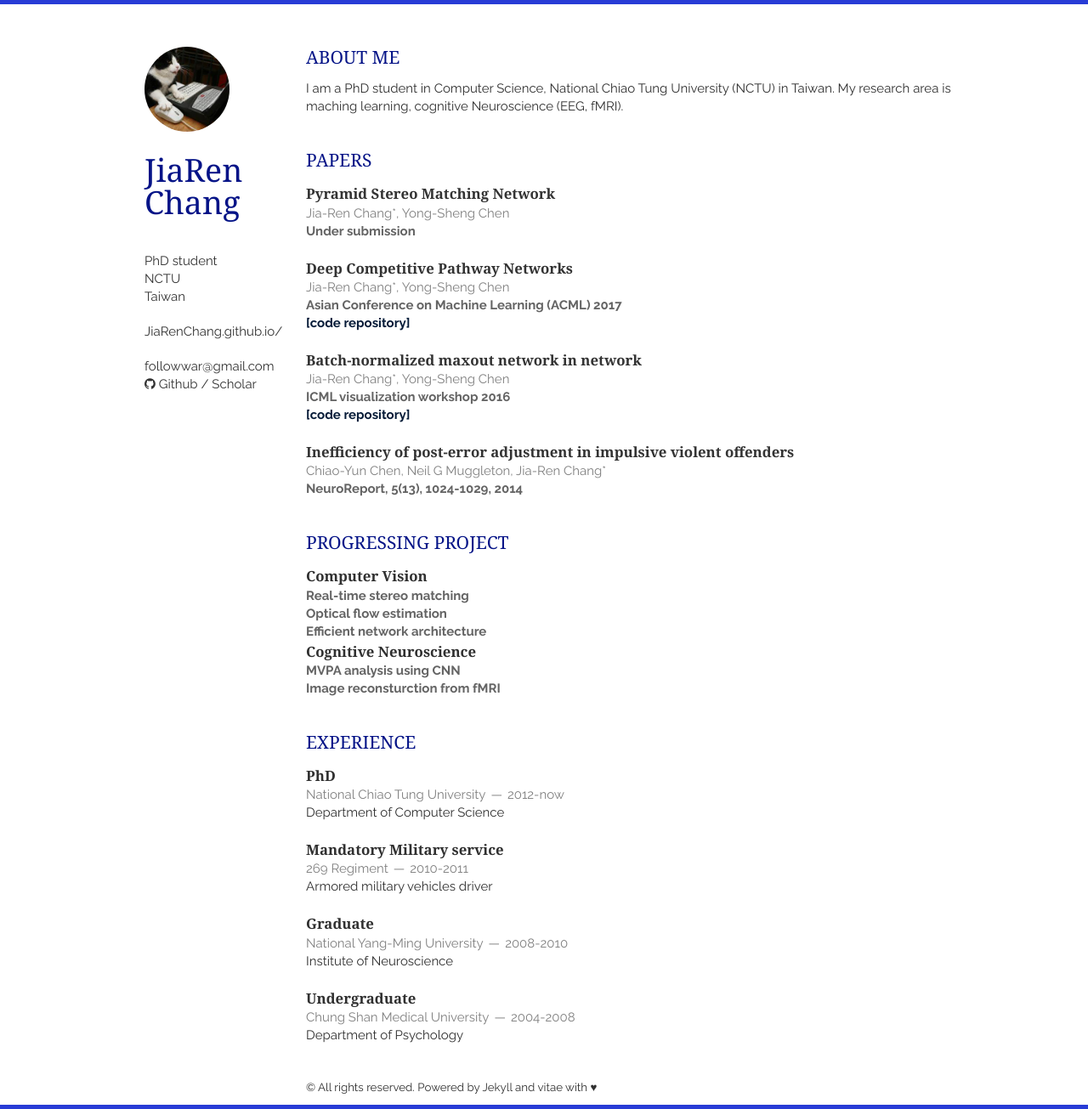
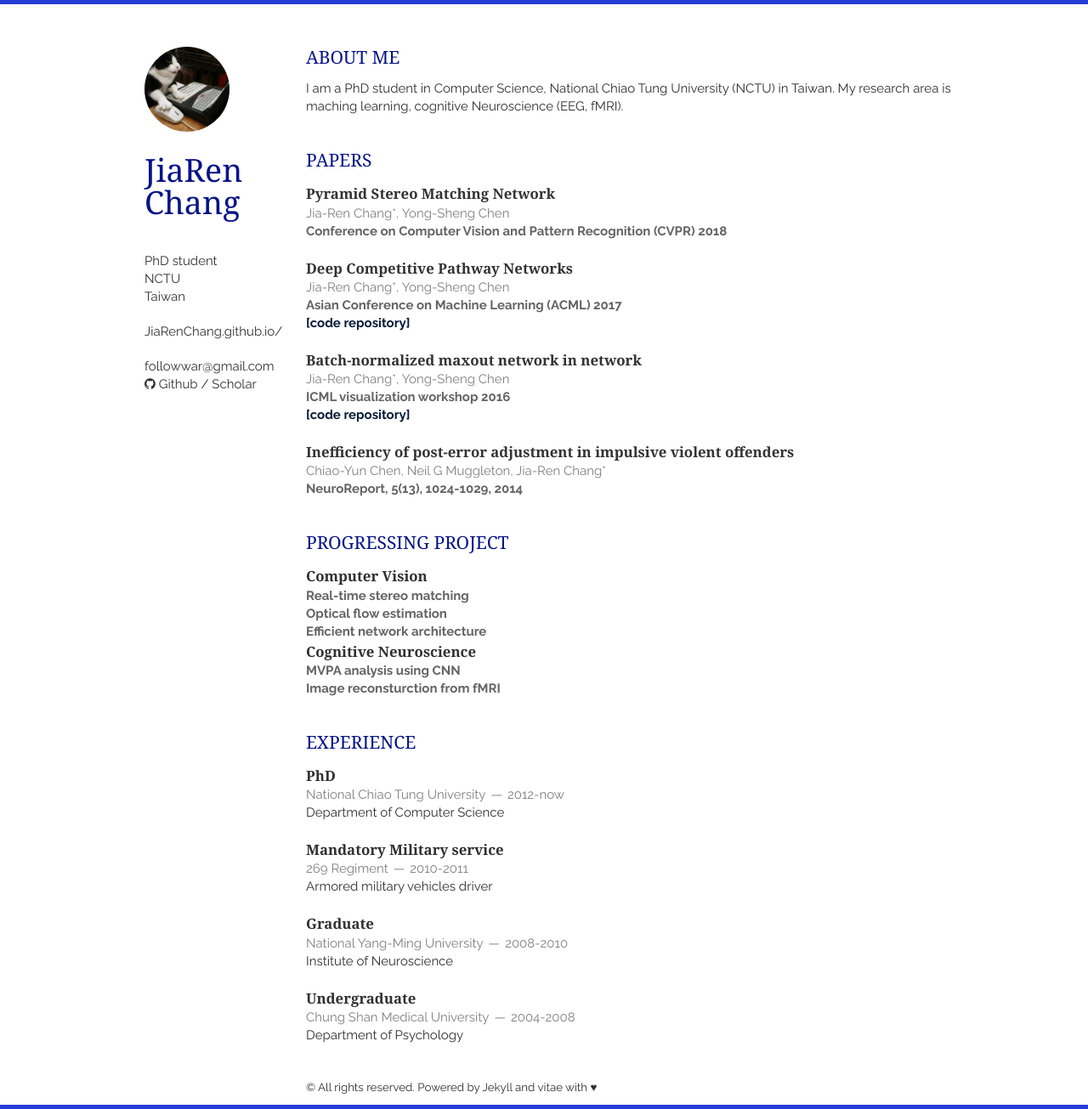
Before and after one commit to JiaRenChang/JiaRenChang.github.io, a Jekyll site: the page built from index.html, in a window 1280 px wide. Shown: the whole page at 85% size. Built offline with Jekyll 4.4.1, drawn with Linux system fonts in a browser that asks for light colours; nearby versions of some CDN libraries; the list of posts is cut into pages by our own code; a style sheet for code colours, icons or effects is not loaded.

Commit message:
Update papers.html

```diff
--- a/_includes/papers.html
+++ b/_includes/papers.html
@@ -6,7 +6,7 @@
             <span>Jia-Ren Chang*, Yong-Sheng Chen</span>
         </header>
         <p>
-            <em>Under submission</em>
+            <em>Conference on Computer Vision and Pattern Recognition (CVPR) 2018</em>
         </p>
     </article>
     <article>
```
